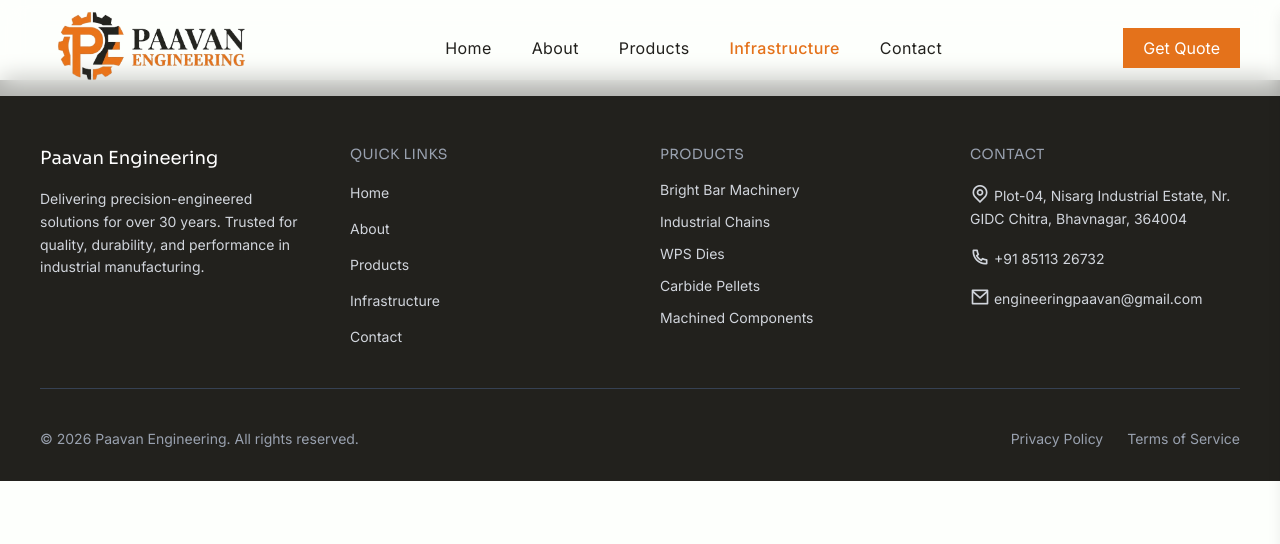
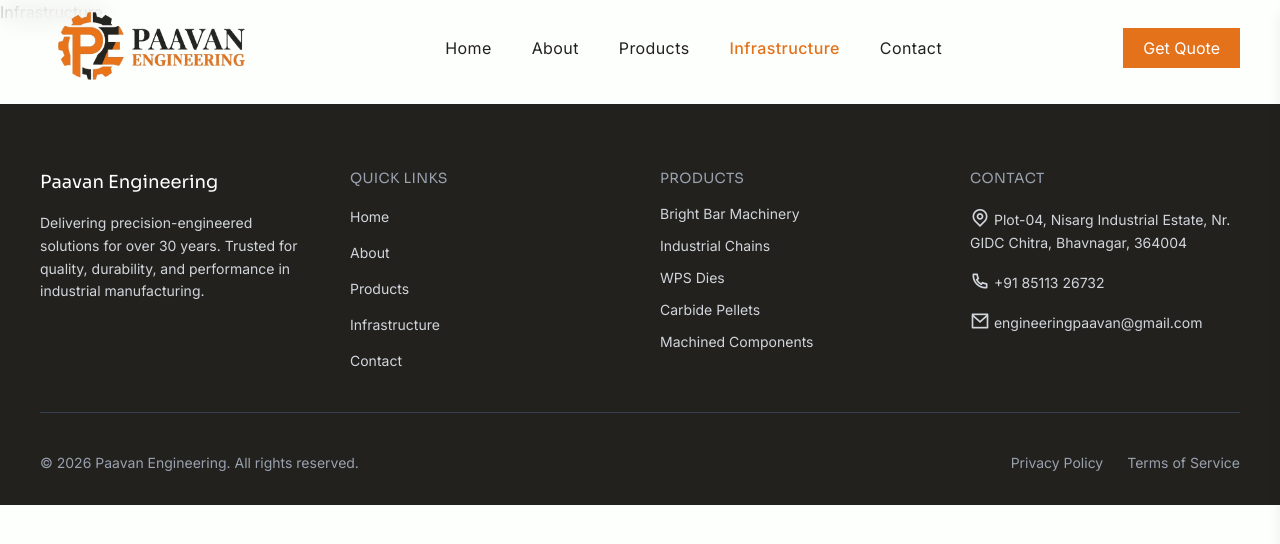
Before and after one commit to Dhairya-Dave-0204/Paavan-Engineering, a React (Vite) app: page /infrastructure in a window 1280 px wide. Shown: the top 544 px of the page. Built offline with nearby package versions, Linux system fonts and the light colour scheme.

Commit message:
Create the infra page and its routing

```diff
--- a/src/App.jsx
+++ b/src/App.jsx
@@ -6,6 +6,7 @@
   Contact,
   Products,
   ProductDetail,
+  Infrastructure,
 } from "./pages/page_index";
 import { Navbar, Footer } from "./components/component_index";
 
@@ -19,6 +20,7 @@
         <Route path="/contact" element={<Contact />} />
         <Route path="/products" element={<Products />} />
         <Route path="/products/:slug" element={<ProductDetail />} />
+        <Route path="/infrastructure" element={<Infrastructure />} />
       </Routes>
       <Footer />
     </>
--- /dev/null
+++ b/src/pages/Infrastructure/Infrastructure.jsx
@@ -0,0 +1,9 @@
+import React from 'react'
+
+function Infrastructure() {
+  return (
+    <div>Infrastructure</div>
+  )
+}
+
+export default Infrastructure
--- a/src/pages/page_index.js
+++ b/src/pages/page_index.js
@@ -3,6 +3,7 @@
 import Contact from "./Contact/Contact";
 import Products from "./Products/Products";
 import ProductDetail from "./ProductDetail/ProductDetail";
+import Infrastructure from "./Infrastructure/Infrastructure";
 
 export {
     Home,
@@ -10,4 +11,5 @@
     Contact,
     Products,
     ProductDetail,
+    Infrastructure,
 }
```
